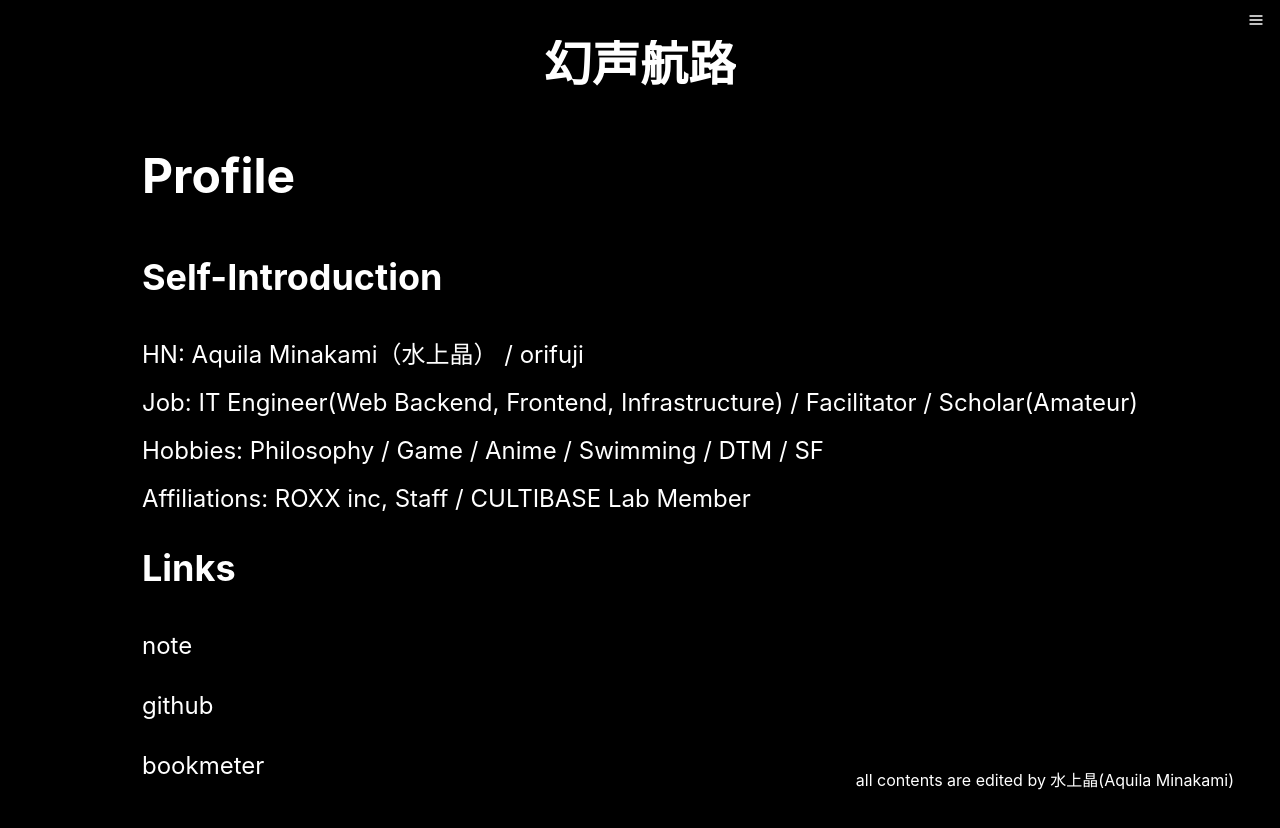
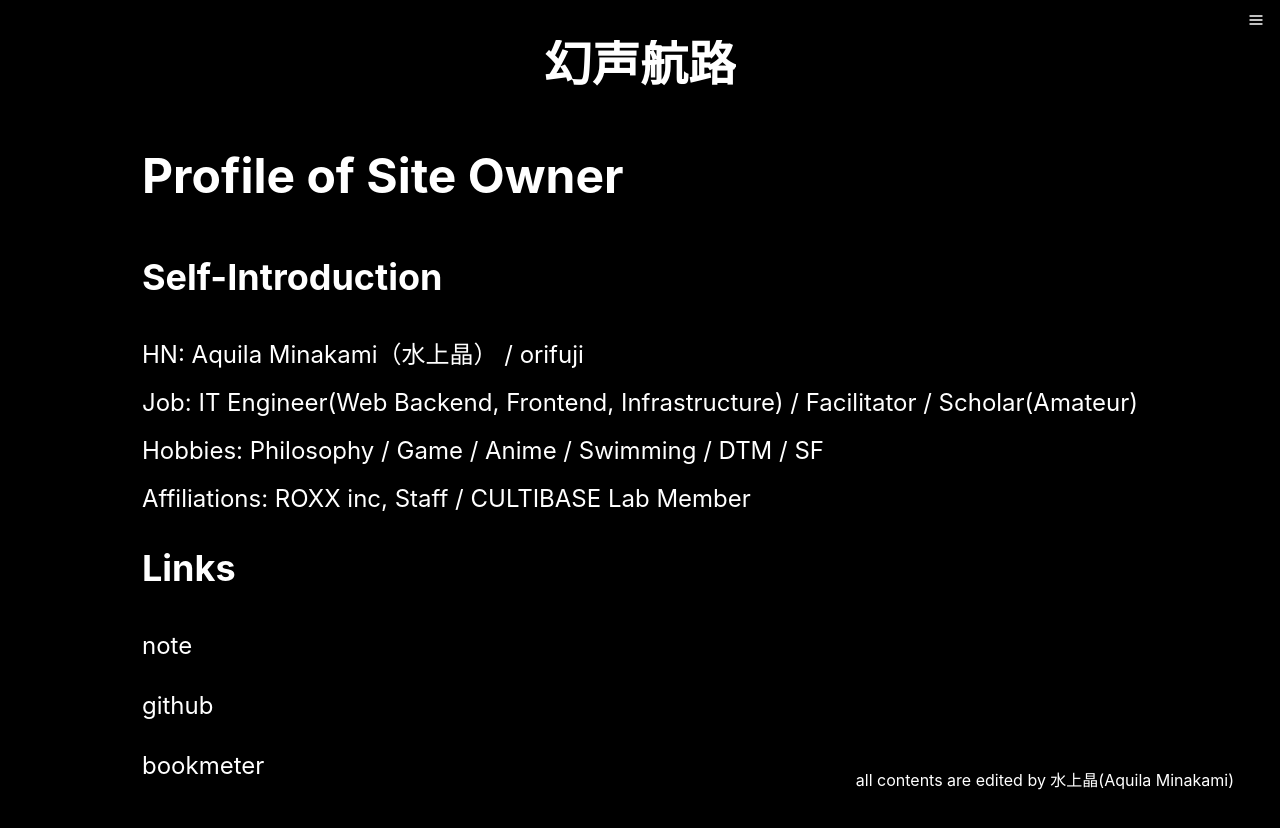
Before and after one commit to yiegle/gensei-kouro, a Next.js app: page /profile in a window 1280 px wide. Shown: the top 828 px of the page. Built offline with nearby package versions, Linux system fonts and the light colour scheme.

Commit message:
fix(header): Profile => Profile of Site Owner

```diff
--- a/pages/profile.tsx
+++ b/pages/profile.tsx
@@ -10,7 +10,7 @@ export default function Home() {
       <Meta pageTitle={ pageTitle } description={description} />
       <Box display="flex" flexFlow="column" justifyContent="flex-start">
         <Heading as='h1' size='2xl' noOfLines={1} mb="32px">
-          Profile
+          Profile of Site Owner
         </Heading>
         <Box mt="24px" lineHeight="28px" fontSize="24px">
           <Heading as='h1' size='xl' noOfLines={1} mb="32px">
```
